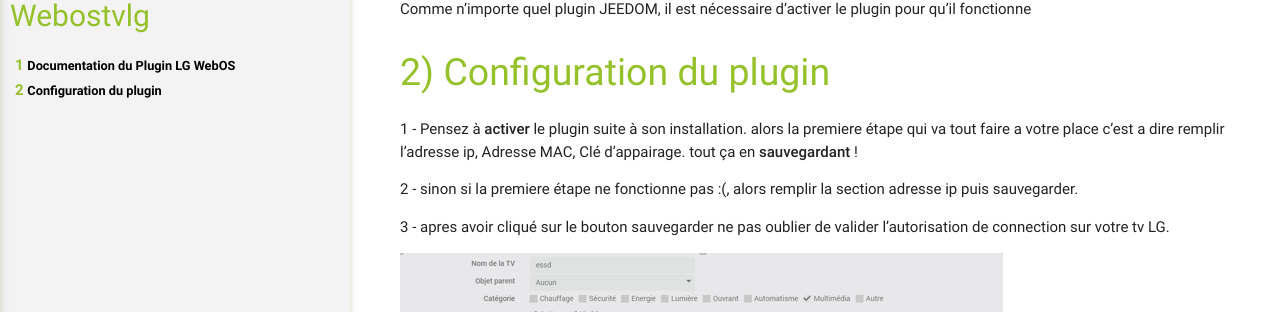
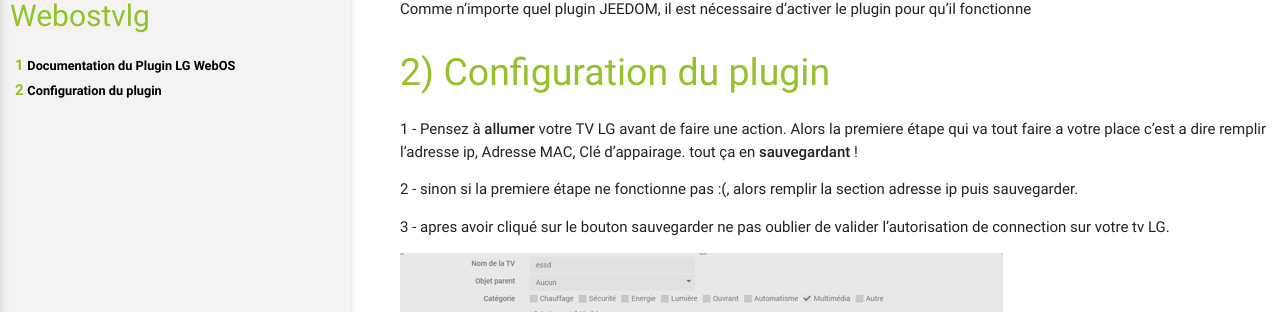
Before and after one commit to vegeta0911/WebOStvLG, a Jekyll site: the page built from docs/fr_FR/index.md, in a window 1280 px wide. Shown: the part 164-476 px from the top of the page. Built offline with Jekyll 4.4.1, drawn with Linux system fonts in a browser that asks for light colours; our own code applies the rules of GitHub Pages for plain Markdown files.

Commit message:
Update index.md

```diff
--- a/docs/fr_FR/index.md
+++ b/docs/fr_FR/index.md
@@ -4,8 +4,8 @@
 
 Configuration du plugin
 ===
-1 - Pensez à **activer** le plugin suite à son installation.
-alors la premiere étape qui va tout faire a votre place c'est a dire remplir l'adresse ip, Adresse MAC, Clé d'appairage.
+1 - Pensez à **allumer** votre TV LG avant de faire une action.
+Alors la premiere étape qui va tout faire a votre place c'est a dire remplir l'adresse ip, Adresse MAC, Clé d'appairage.
 tout ça en **sauvegardant** !
 
 2 - sinon si la premiere étape ne fonctionne pas :(, alors remplir la section adresse ip puis sauvegarder.
```
